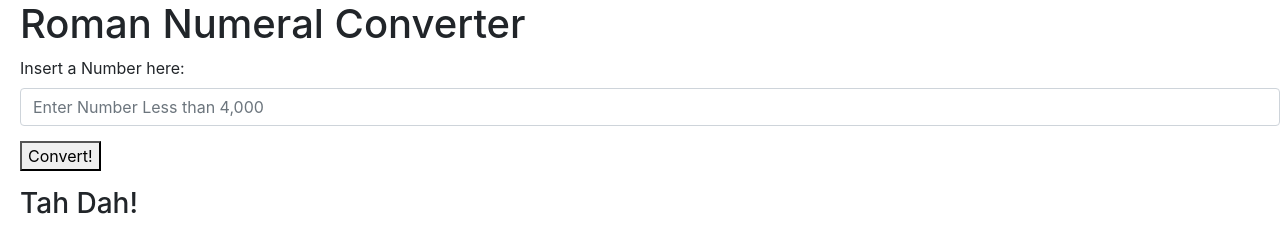
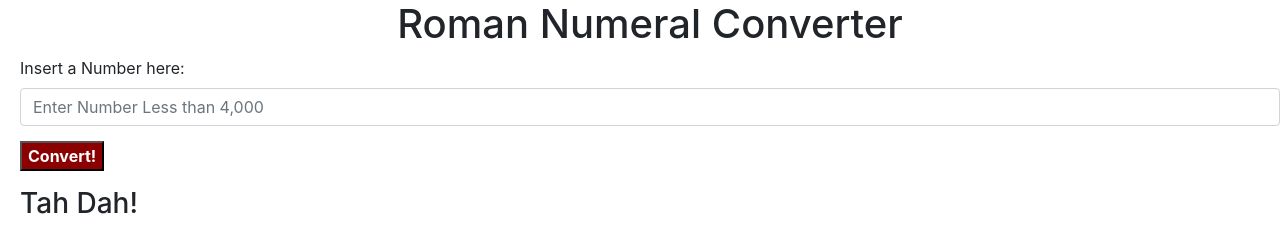
Before and after one commit to paigetiedeman/Roman-Numerals, a plain HTML site: page index.html in a window 1280 px wide. Drawn offline with Linux system fonts and the light colour scheme.

```diff
--- a/css/styles.css
+++ b/css/styles.css
@@ -4,4 +4,11 @@
 
 button {
   margin-top: 15px;
+  background-color:darkred;
+  color: white;
+  font-weight: bold;
 }
+
+h1 {
+  text-align: center;
+}
```
Also changed, not shown: js/scripts.js (+28 -0 lines), README.md.
